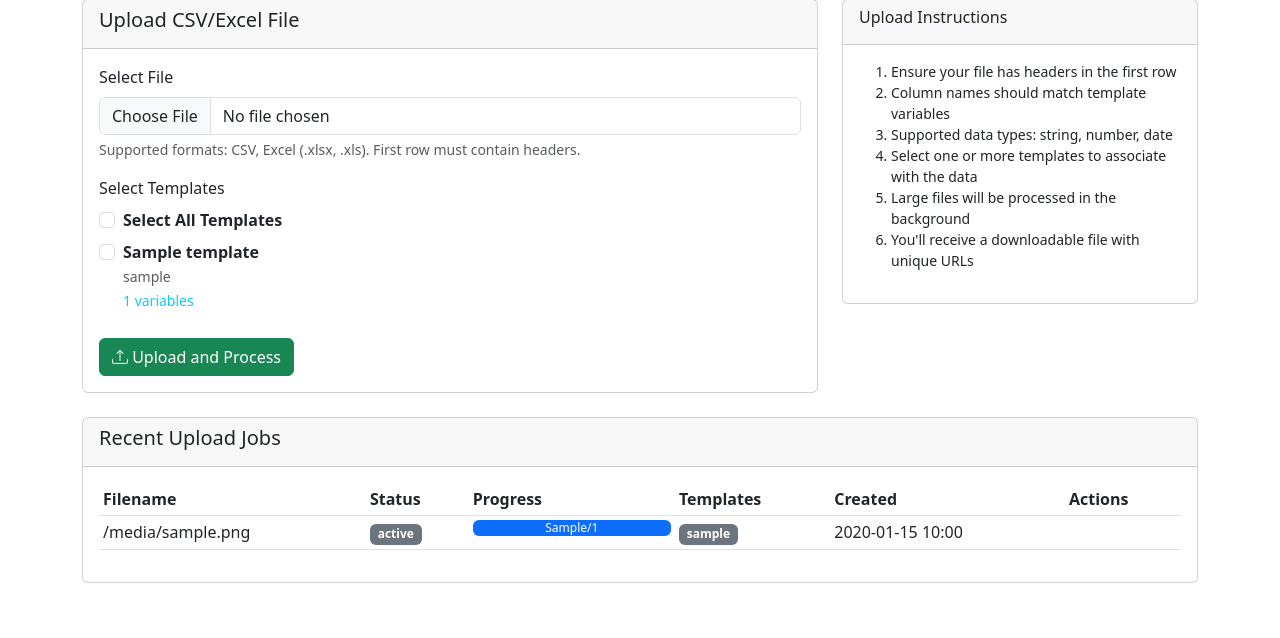
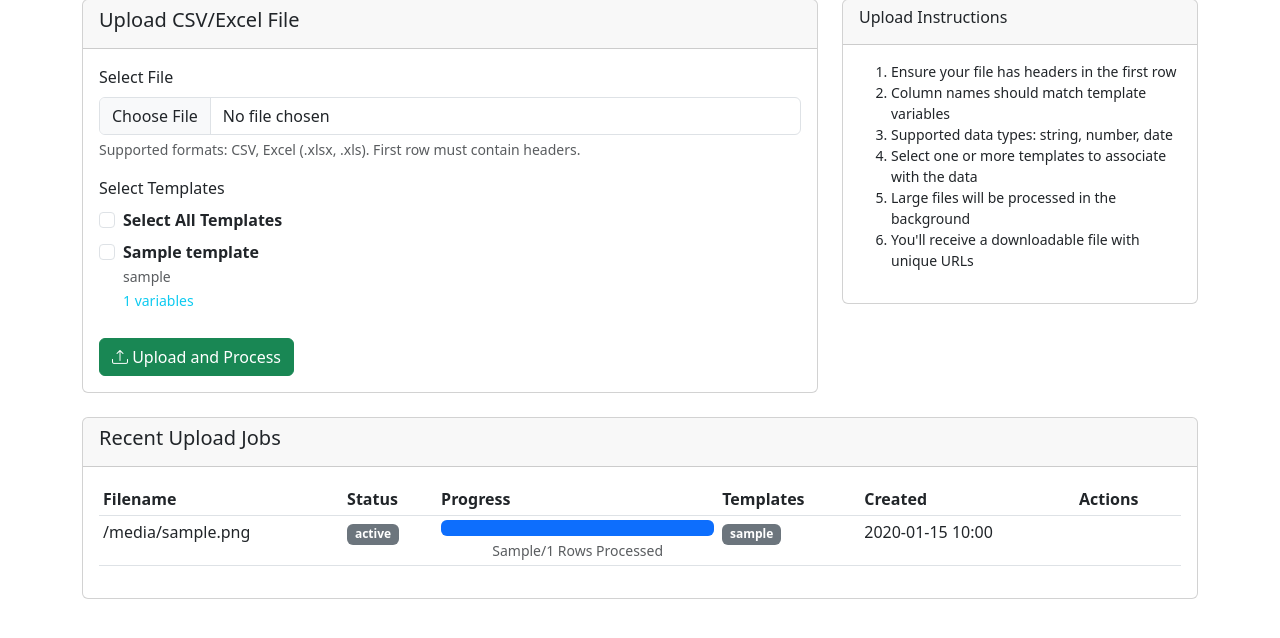
Before and after one commit to Chiggy-Playz/Templr, a FastAPI app: template app/templates/html/data_upload/upload.html in a window 1280 px wide. Shown: the part 104-742 px from the top of the page. Run offline with FastAPI, Linux system fonts and the light colour scheme; the template is opened without the code that fills it: most values are stand-ins (such as "Sample title", 1, 10 or a date in 2020).

Commit message:
Move text out of the progress bar

```diff
--- a/app/templates/html/data_upload/upload.html
+++ b/app/templates/html/data_upload/upload.html
@@ -144,27 +144,19 @@ block content %}
                   </span>
                 </td>
                 <td style="min-width: 120px">
-                  {% if job.total_rows %}
+                  {% if job.total_rows %} {% set progress_percent =
+                  (job.processed_rows / job.total_rows * 100) if job.total_rows
+                  else 0 %}
                   <div class="progress position-relative" style="height: 16px">
                     <div
                       class="progress-bar bg-primary"
                       role="progressbar"
-                      style="width: {{ (job.processed_rows / job.total_rows * 100) if job.total_rows else 0 }}%;"
+                      style="width: {{ progress_percent }}%;"
                     ></div>
-                    <span
-                      class="position-absolute w-100 text-center"
-                      style="
-                        font-size: 12px;
-                        color: white;
-                        top: 50%;
-                        transform: translateY(-50%);
-                        white-space: nowrap;
-                      "
-                    >
-                      {{ job.processed_rows or 0 }}/{{ job.total_rows }}
-                    </span>
                   </div>
-
+                  <small class="text-muted d-block text-center mt-1">
+                    {{ job.processed_rows or 0 }}/{{ job.total_rows }} Rows Processed
+                  </small>
                   {% else %} - {% endif %}
                 </td>
                 <td>
```
